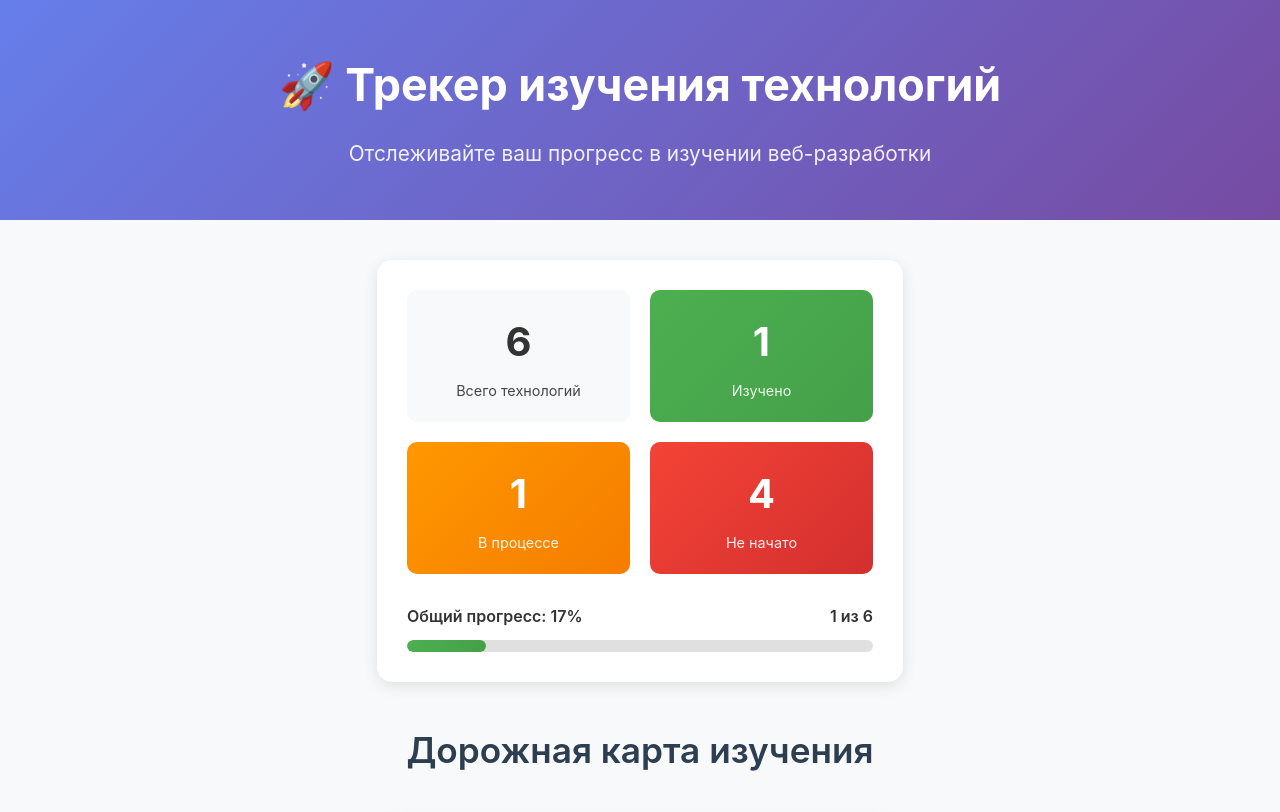
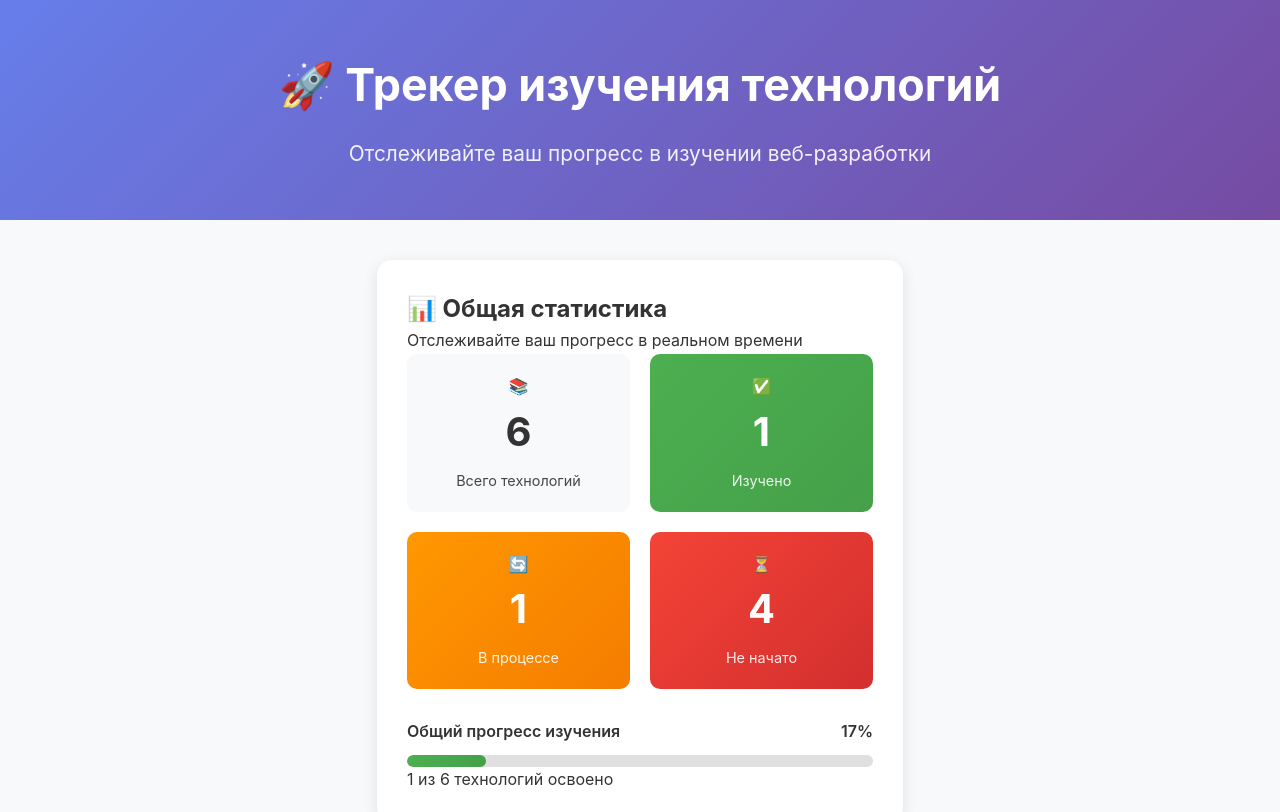
Before and after one commit to savrys/19-20, a React (Create React App) app: page / in a window 1280 px wide. Shown: the top 812 px of the page. Built offline with nearby package versions, Linux system fonts and the light colour scheme; the HTML template or start-up script is replaced by a standard one.

Commit message:
Update ProgressHeader.js

```diff
--- a/src/components/ProgressHeader.js
+++ b/src/components/ProgressHeader.js
@@ -11,20 +11,32 @@ function ProgressHeader({ technologies }) {
 
   return (
     <div className="progress-header">
+      <div className="stats-overview">
+        <h2>📊 Общая статистика</h2>
+        <p>Отслеживайте ваш прогресс в реальном времени</p>
+      </div>
+
       <div className="stats-grid">
-        <div className="stat-card">
+        <div className="stat-card total">
+          <div className="stat-icon">📚</div>
           <div className="stat-number">{total}</div>
           <div className="stat-label">Всего технологий</div>
         </div>
+
         <div className="stat-card completed">
+          <div className="stat-icon">✅</div>
           <div className="stat-number">{completed}</div>
           <div className="stat-label">Изучено</div>
         </div>
+
         <div className="stat-card in-progress">
+          <div className="stat-icon">🔄</div>
           <div className="stat-number">{inProgress}</div>
           <div className="stat-label">В процессе</div>
         </div>
+
         <div className="stat-card not-started">
+          <div className="stat-icon">⏳</div>
           <div className="stat-number">{notStarted}</div>
           <div className="stat-label">Не начато</div>
         </div>
@@ -32,14 +44,19 @@ function ProgressHeader({ technologies }) {
 
       <div className="progress-section">
         <div className="progress-info">
-          <span>Общий прогресс: {completionPercentage}%</span>
-          <span>{completed} из {total}</span>
+          <span className="progress-text">Общий прогресс изучения</span>
+          <span className="progress-percentage">{completionPercentage}%</span>
         </div>
         <div className="progress-bar-container">
           <div
             className="main-progress-bar"
             style={{ width: `${completionPercentage}%` }}
-          ></div>
+          >
+            <div className="progress-fill"></div>
+          </div>
+        </div>
+        <div className="progress-details">
+          <span>{completed} из {total} технологий освоено</span>
         </div>
       </div>
     </div>
```
